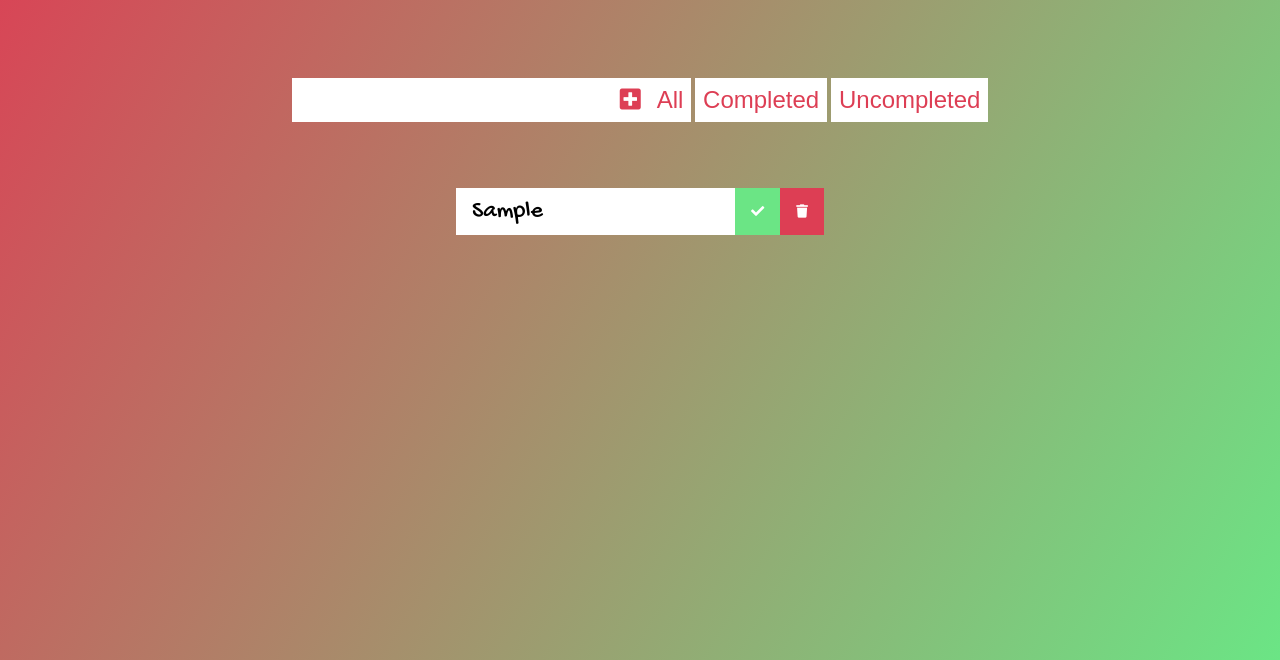
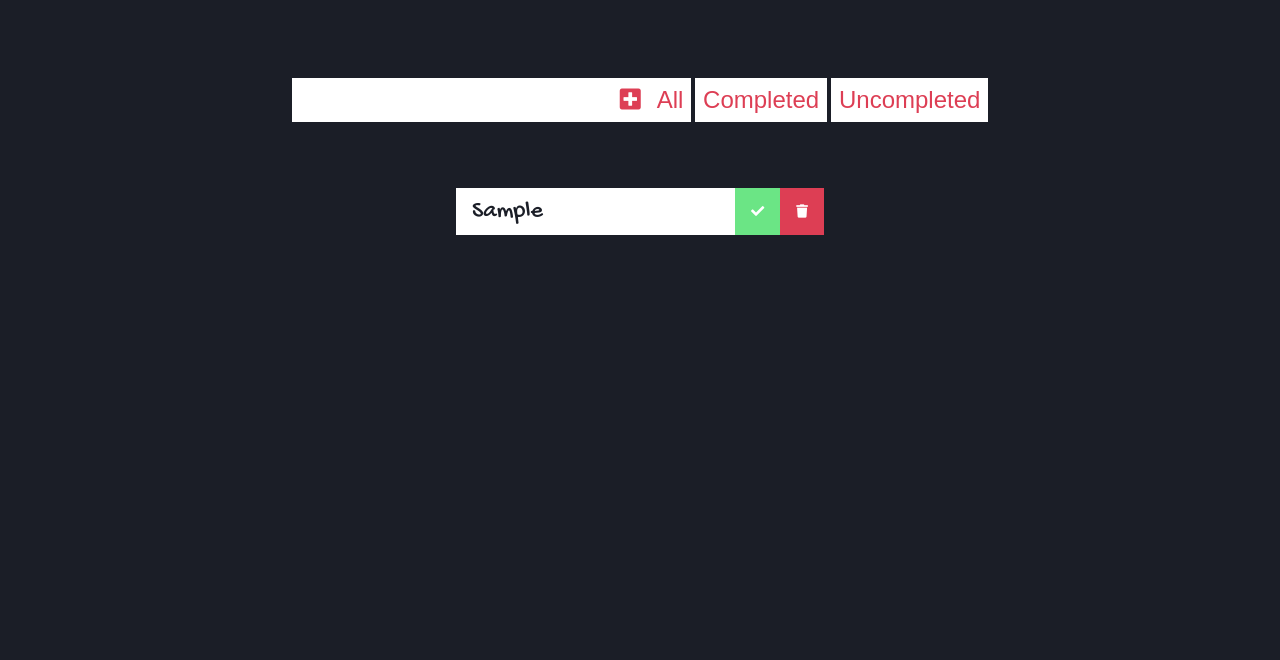
Before and after one commit to AlexandrosAlexiou/Todo-app, a plain HTML site: page index.html in a window 1280 px wide. Both pictures are taken after typing "Sample" into the empty fields and a click on the button 630 px from the left and 240 px from the top of the page. Shown: the part 140-800 px from the top of the page. Drawn offline with Linux system fonts and the light colour scheme.

Commit message:
Update Readme.md and styling

```diff
--- a/application.js
+++ b/application.js
@@ -15,13 +15,13 @@ filterOption.addEventListener('click', filterTodo);
 
 function addTodo(event) {
     event.preventDefault();
-    // console.log('Hello');
     // To do Div
     const todoDiv = document.createElement('div');
     todoDiv.classList.add('todo');
     //li
     const newTodo = document.createElement('li');
     newTodo.innerText = todoInput.value;
+    console.log(newTodo.innerText);
     newTodo.classList.add('todo-item');
     todoDiv.appendChild(newTodo);
     // Add todo in storge
--- a/styles.css
+++ b/styles.css
@@ -6,7 +6,8 @@
 }
 
 body {
-    background-image: linear-gradient(120deg, #dd3e54, #6be585) ;
+    /*background-image: linear-gradient(120deg, #dd3e54, #6be585) ;*/
+    background-color: #1b1e27;
     color: white;
     font-family: "Gochi Hand", sans-serif;
     min-height: 100vh;
@@ -59,7 +60,7 @@ form button:hover {
 .todo {
     margin: 0.5rem;
     background: white;
-    color: black;
+    color: #1b1e27;
     font-size: 1.5rem;
     display: flex;
     justify-content: space-between;
```
Also changed, not shown: assets/sample.png (added), 1 other file.
